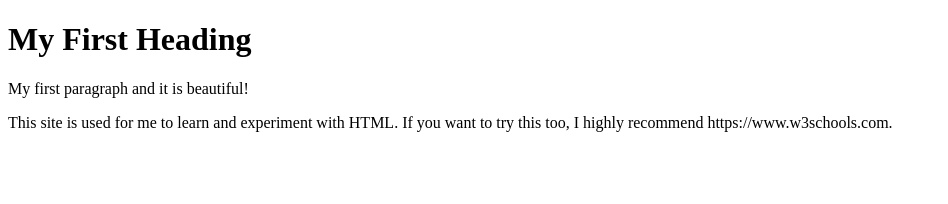
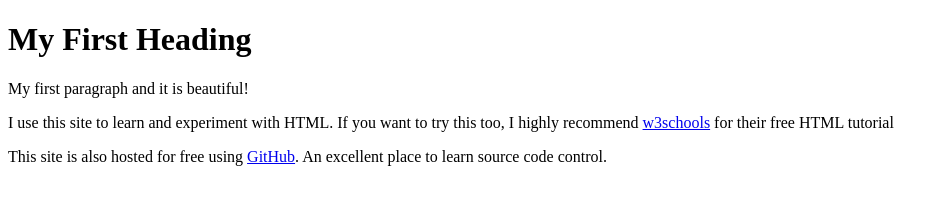
Before and after one commit to chrisengler/chrisengler.github.io, a plain HTML site: page index.html in a window 1280 px wide. Shown: the whole page, without its empty margins (0-948 px from the left). Drawn offline with Linux system fonts and the light colour scheme.

Commit message:
Update index.html

```diff
--- a/index.html
+++ b/index.html
@@ -5,7 +5,8 @@
 <h1>My First Heading</h1>
 
 <p>My first paragraph and it is beautiful!</p>
-<p>This site is used for me to learn and experiment with HTML.  If you want to try this too, I highly recommend https://www.w3schools.com.</p>
+<p>I use this site to learn and experiment with HTML.  If you want to try this too, I highly recommend <a href="https://www.w3schools.com/html/">w3schools</a> for their free HTML tutorial</p>
+<p>This site is also hosted for free using <a href="https://github.com/">GitHub</a>.  An excellent place to learn source code control.</p>
 
 </body>
 </html>
```
